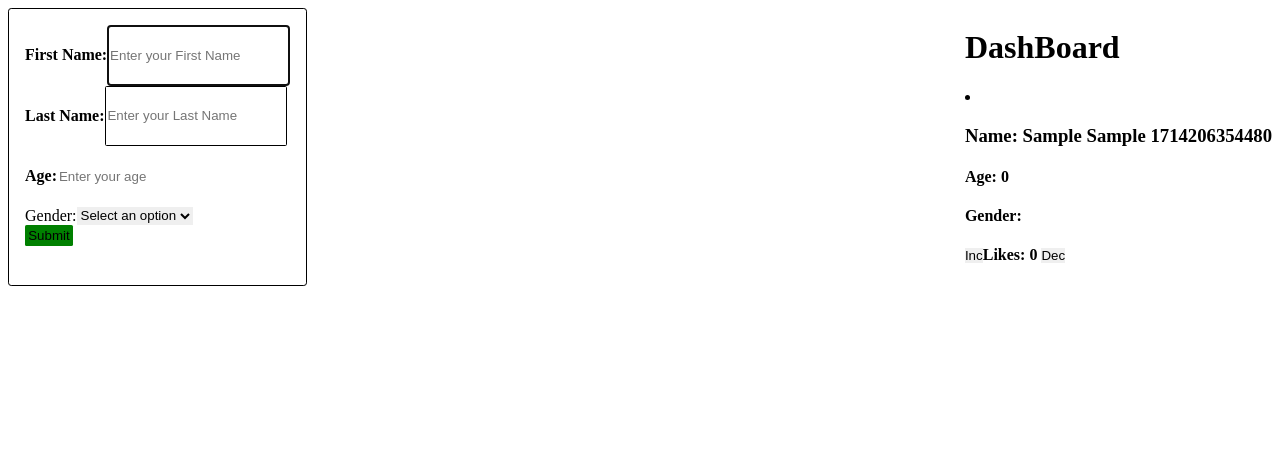
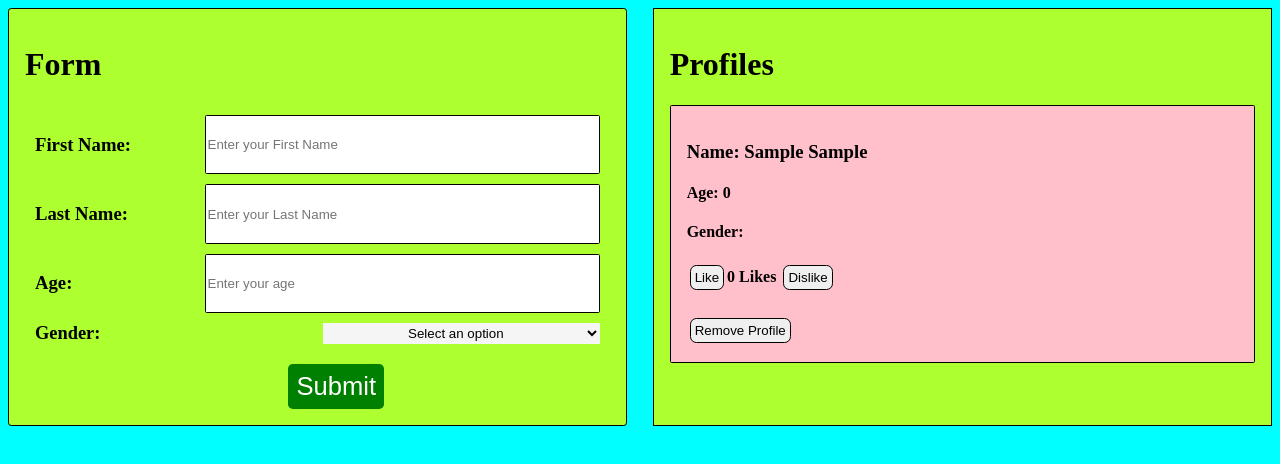
Before and after one commit to suhaansridhar/usersRanking, a React (Vite) app: page / in a window 1280 px wide. Both pictures are taken after typing "Sample", "Sample" into the empty fields and a click on the button "Submit". Shown: the top 464 px of the page. Built offline with nearby package versions, Linux system fonts and the light colour scheme.

Commit message:
updated and styled the application

```diff
--- a/src/Components/DashboardComponent.jsx
+++ b/src/Components/DashboardComponent.jsx
@@ -1,17 +1,18 @@
 import React from 'react';
 import { connect } from 'react-redux';
-import {inc, dec} from '../usersDashboard/userActionCreator';
+import {inc, dec, remove} from '../usersDashboard/userActionCreator';
 
-function DashboardComponent({ DashUsers, inc, dec }) {
+function DashboardComponent({ DashUsers, inc, dec, remove }) {
   return (
     <div className='dash--container'>
-      <h1>DashBoard</h1>
+      <h1>Profiles</h1>
       {DashUsers.map((user) => (
-        <li key={user.id}>
-          <h3>Name: {user.fname} {user.lname} {user.id}</h3>
+        <li key={user.id} className='dash--container--cards'>
+          <h3>Name: {user.fname} {user.lname}</h3>
           <h4>Age: {user.age}</h4>
           <h4>Gender: {user.gender}</h4>
-          <h4><button onClick={() => inc(user.id)}>Inc</button>Likes: {user.likes} <button onClick={() => dec(user.id)}>Dec</button></h4>
+          <h4><button onClick={() => inc(user.id)}>Like</button>{user.likes} {user.likes !== 0 ? (user.likes !== 1 ? "Likes" : "Like") : "Likes"} <button onClick={() => dec(user.id)}>Dislike</button></h4>
+          <button onClick={() => remove(user.id)}>Remove Profile</button>
         </li>
         ))}
     </div>
@@ -27,7 +28,8 @@ const mapStateToProps = state => {
 const mapDispatchToProps = dispatch => {
   return{
     inc : (userid) => dispatch(inc(userid)),
-    dec : (userid) => dispatch(dec(userid))
+    dec : (userid) => dispatch(dec(userid)),
+    remove: (userid) => dispatch(remove(userid))
   }
 }
 
--- a/src/Components/FormComponent.jsx
+++ b/src/Components/FormComponent.jsx
@@ -22,41 +22,47 @@ function FormComponent({ addUser }) {
 
   return (
     <div className='form--container'>
+        <h1>Form</h1>
         <form onSubmit={handleForm}>
             <div className="form--container--inputs">
-                <h4>First Name:</h4>
+                <h3>First Name:</h3>
                 <input type="text"
                     value={user.fname}
                     placeholder="Enter your First Name"
                     onChange={handleChange}
                     name = "fname"
                     autoFocus
-                    ref={inputRef}/>
+                    ref={inputRef}
+                    required
+                    />
             </div>
 
             <div className="form--container--inputs">
-                <h4>Last Name:</h4>
+                <h3>Last Name:</h3>
                 <input type="text"
                     value={user.lname}
                     placeholder="Enter your Last Name"
                     onChange={handleChange}
-                    name = "lname"/>
+                    name = "lname"
+                    required
+                    />
             </div>
 
             <div className="form--container--inputs">
-                <h4>Age: </h4>
+                <h3>Age: </h3>
                 <input type="number"
                     value={user.age}
                     name="age"
                     onChange={handleChange}
                     placeholder="Enter your age"
                     className='input--container--age'
+                    required
                     />
             </div>
 
             <div className="form--container--inputs">
                 <label htmlFor="gender">Gender:</label>
-                <select name="gender" value={user.gender} onChange={handleChange}>
+                <select name="gender" value={user.gender} onChange={handleChange} required>
                     <option>Select an option</option>
                     <option value="Male">Male</option>
                     <option value="Female">Female</option>
--- a/src/index.css
+++ b/src/index.css
@@ -4,8 +4,33 @@
   box-sizing: border-box;
 }
 
+.dash--container{
+  border: 0.1rem solid black;
+  width: 49%;
+  padding: 1rem;
+  list-style: none;
+  background-color: greenyellow;
+}
+
+.dash--container--cards{
+  border: 0.1rem solid black;
+  padding: 1rem;
+  border-radius: 0.1rem;
+  background-color: pink;
+  margin-top: 15px;
+}
+
+.dash--container--cards button{
+  padding: 0.25rem;
+  border-radius: 0.4rem;
+  margin: 3px;
+  border: 0.1rem solid black;
+  cursor: pointer;
+}
+
 body{
   color: black;
+  background-color: aqua;
 }
 
 .app--container{
@@ -17,10 +42,33 @@ body{
   border: 0.1rem solid black;
   padding: 1rem;
   border-radius: 0.2rem;
+  width: 49%;
+  background-color: greenyellow;
+  display: flex;
+  flex-direction: column;
+  height: fit-content;
 }
 
 .form--container--inputs{
   display: flex;
+  justify-content: space-between;
+  margin: 10px;
+}
+
+.form--container--inputs input{
+  width: 70%;
+  outline: none;
+}
+
+.form--container--inputs label{
+  font-size: 1.15rem;
+  font-weight: bold;
+}
+
+.form--container--inputs select{
+  width: 49%;
+  text-align: center;
+  background-color: whitesmoke;
 }
 
 input{
@@ -29,13 +77,13 @@ input{
   border-radius: 0.1rem;
 }
 
-.input--container--age{
-  border: none;
-}
-
 .submit--button{
   background-color: green;
-  padding: 0.2rem;
-  border-radius: 0.1rem;
+  padding: 0.5rem;
+  border-radius: 0.3rem;
   cursor: pointer;
+  margin-top: 10px;
+  margin-left: 45%;
+  font-size: 1.6rem;
+  color: white;
 }
--- a/src/usersDashboard/userActionCreator.js
+++ b/src/usersDashboard/userActionCreator.js
@@ -18,3 +18,10 @@ export function addUser(user){
         payload: user
     }
 }
+
+export function remove(userid){
+    return{
+        type: 'REMOVE_USER',
+        payload: {userid}
+    }
+}
--- a/src/usersDashboard/userActions.js
+++ b/src/usersDashboard/userActions.js
@@ -3,3 +3,5 @@ export const INCREMENT = 'INCREMENT';
 export const DECREMENT = 'DECREMENT';
 
 export const ADD_USER = 'ADD_USER';
+
+export const REMOVE_USER = 'REMOVE_USER';
--- a/src/usersDashboard/userReducer.js
+++ b/src/usersDashboard/userReducer.js
@@ -1,4 +1,4 @@
-import { ADD_USER, DECREMENT, INCREMENT } from "./userActions";
+import { ADD_USER, DECREMENT, INCREMENT, REMOVE_USER } from "./userActions";
 
 const initialState = [];
 
@@ -28,6 +28,9 @@ const userReducer = (state = initialState, action) => {
                 return user;
             })
 
+        case REMOVE_USER:
+            return state.filter(user => user.id !== action.payload.userid)
+
         default:
             return state
     }
```
